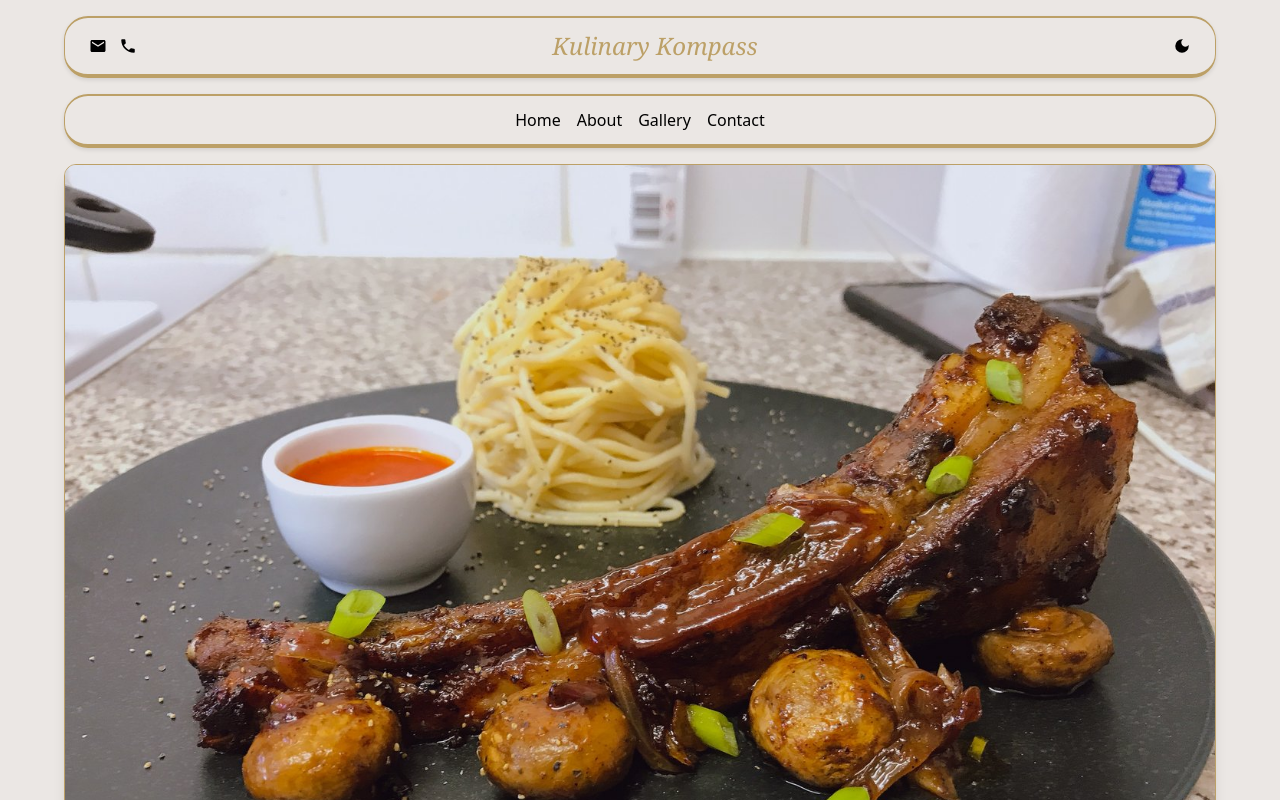
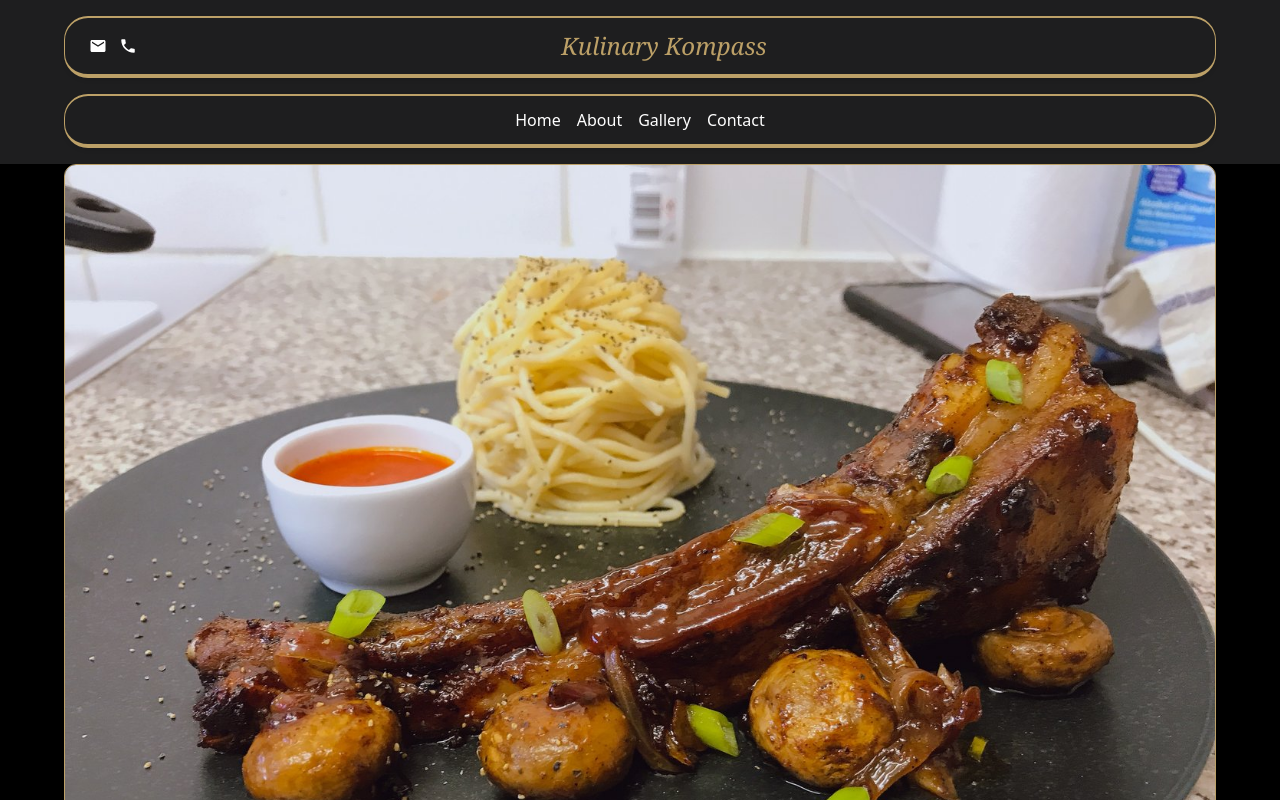
Before and after one commit to iamkayourday/Kulinary-Kompass, a React (Vite) app: page / in a window 1280 px wide. Shown: the top 800 px of the page. Built offline with nearby package versions, Linux system fonts and the light colour scheme.

Commit message:
Permanent dark mode Ui

```diff
--- a/src/components/Footer.jsx
+++ b/src/components/Footer.jsx
@@ -4,7 +4,7 @@ import { motion } from 'framer-motion';
 const Footer = () => {
   return (
     <motion.footer
-      className="dark:bg-[#1e1e1f] dark:text-white bg-white text-black py-6 mt-12 border-4 border-[#bca067] rounded-lg" // Added border around the footer with rounded corners
+      className=" bg-[#000000] text-white py-6 mt-12 border-4 border-[#bca067] rounded-lg" // Added border around the footer with rounded corners
       initial={{ opacity: 0 }}
       animate={{ opacity: 1 }}
       transition={{ duration: 1 }}
--- a/src/components/Header.jsx
+++ b/src/components/Header.jsx
@@ -33,7 +33,7 @@ const Header = () => {
   };
 
   return (
-    <header className={`p-4 ${isDarkMode ? 'bg-[#1e1e1f] text-white' : 'bg-[#ebe7e4] text-black'}`}>
+    <header className={`p-4 ${isDarkMode ? 'bg-[#1e1e1f] text-white' : 'bg-[#1e1e1f] text-white'}`}>
       {/* Header Wrapper */}
       <div
         className="flex items-center justify-between gap-4 px-6 py-3 rounded-3xl border border-[#bca067] mx-auto w-full max-w-6xl"
@@ -60,7 +60,7 @@ const Header = () => {
 
         {/* Action Icons */}
         <div className="flex items-center gap-3">
-          {isDarkMode ? (
+          {/* {isDarkMode ? (
             <MdLightMode
               className="text-lg hover:text-[#bca067] cursor-pointer"
               title="Switch to Light Mode"
@@ -72,7 +72,7 @@ const Header = () => {
               title="Switch to Dark Mode"
               onClick={toggleDarkMode}
             />
-          )}
+          )} */}
           {isMenuOpen ? (
             <MdClose
               className="text-lg hover:text-[#bca067] cursor-pointer md:hidden"
--- a/src/index.css
+++ b/src/index.css
@@ -8,8 +8,8 @@
 
 /* Global light mode background */
 body {
-  background-color: #ebe7e4;
-  color: #1e1e1f;
+  background-color: #000000;
+  color: white;
   transition: background-color 0.3s, color 0.3s;
 }
 
```
